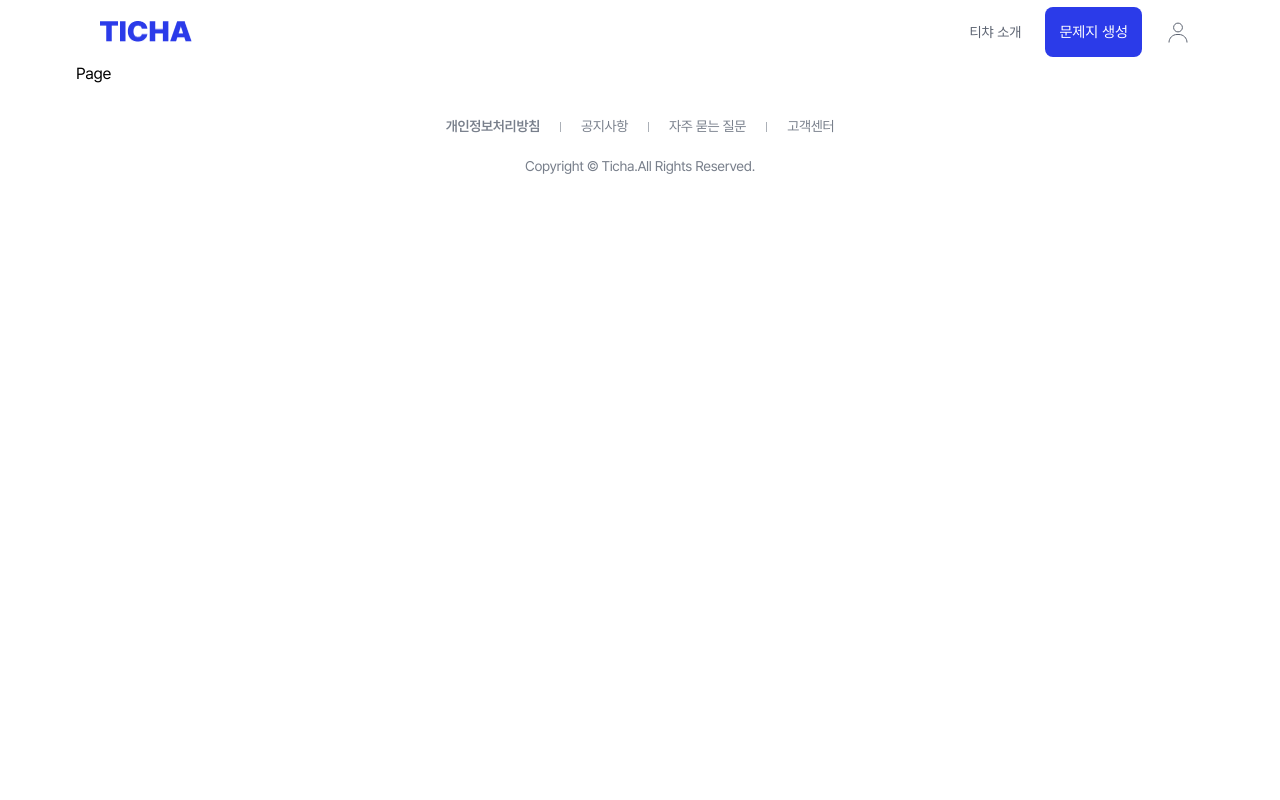
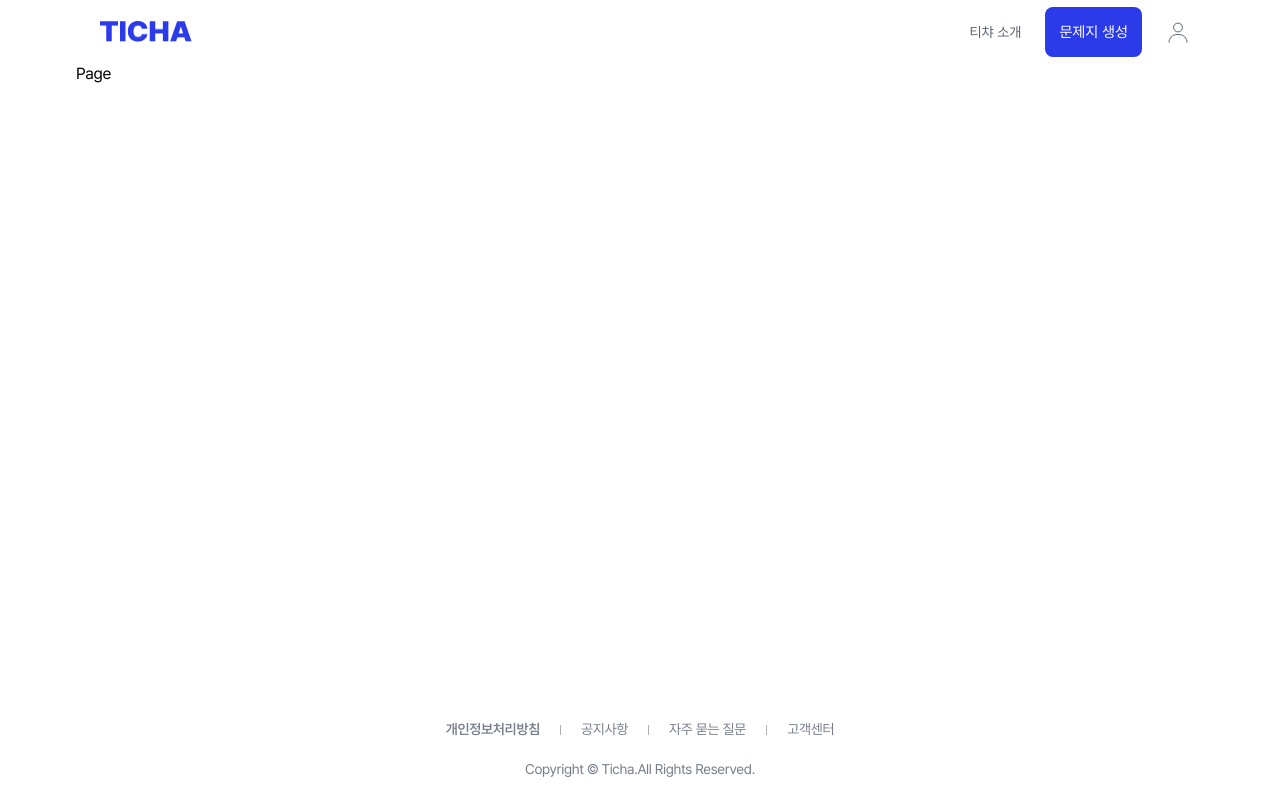
Before and after one commit to ticha-ai/ticha-FE, a Next.js app: page / in a window 1280 px wide. Built offline with nearby package versions, Linux system fonts and the light colour scheme.

Commit message:
refactor: Footer position 조정
- 로그인 페이지 구현 도중 footer의 position에 문제가 있음을 발견해 수정
- 어떤 페이지든 위치를 고정

```diff
--- a/src/components/Footer/style.module.css
+++ b/src/components/Footer/style.module.css
@@ -7,6 +7,9 @@
   color: var(--color--gray-400);
   font-size: var(--typography--sizes-sm);
   background-color: var(--color-gray-0);
+  position: absolute;
+  bottom: 0;
+  left: 0;
 }
 
 .footerList {
```
